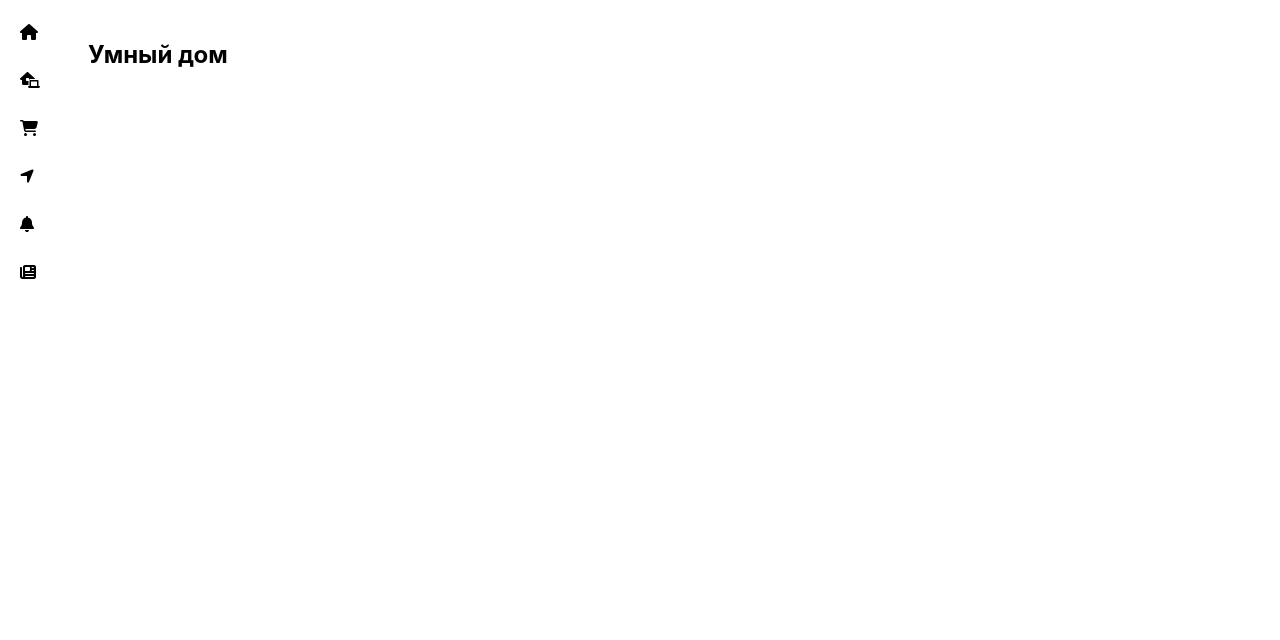
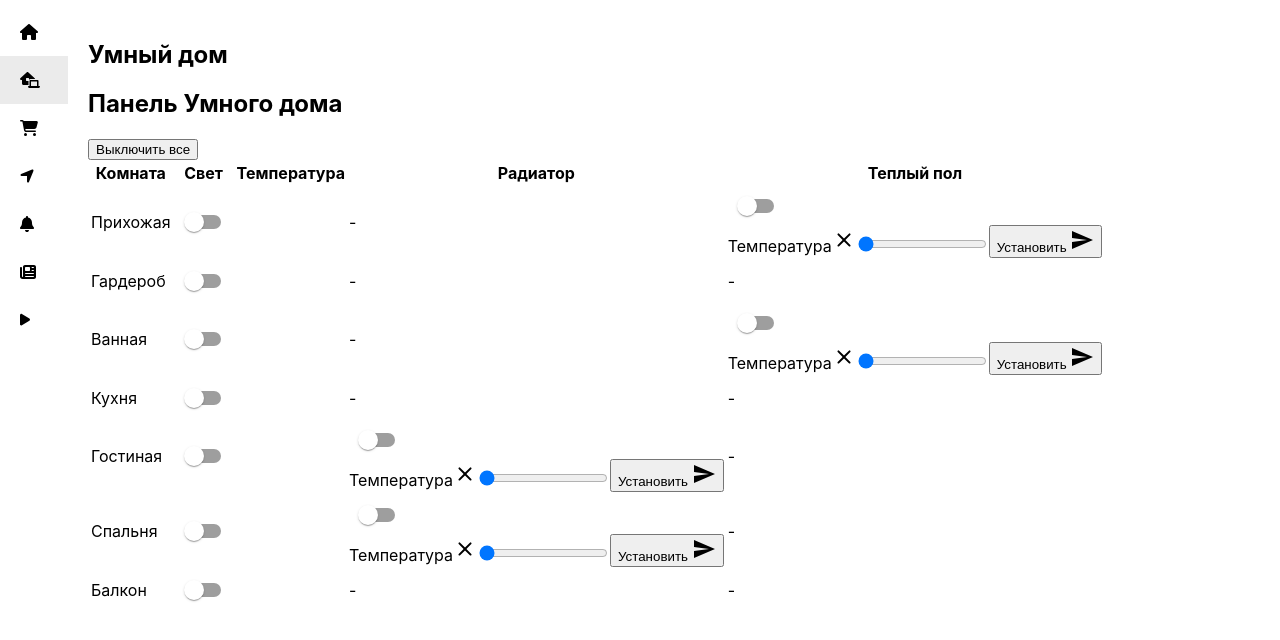
Before and after one commit to sweetje5us/smart-panel, a React (Create React App) app: page /smart-home in a window 1280 px wide. Shown: the top 640 px of the page. Built offline with nearby package versions, Linux system fonts and the light colour scheme.

Commit message:
switches

```diff
--- a/src/components/Sidebar.js
+++ b/src/components/Sidebar.js
@@ -1,28 +1,50 @@
-import React from 'react';
-import { Link } from 'react-router-dom';
+import React, { useState } from 'react';
+import { Link, useLocation } from 'react-router-dom';
 import { FontAwesomeIcon } from '@fortawesome/react-fontawesome';
-import { faHouse, faHouseLaptop, faCartShopping, faLocationArrow, faBell, faNewspaper } from '@fortawesome/free-solid-svg-icons';
+import { faHouse, faHouseLaptop, faCartShopping, faLocationArrow, faBell, faNewspaper, faPlay } from '@fortawesome/free-solid-svg-icons';
 import List from '@mui/material/List';
 import ListItem from '@mui/material/ListItem';
 import ListItemButton from '@mui/material/ListItemButton';
 import ListItemText from '@mui/material/ListItemText';
+import PropTypes from 'prop-types';
+import YandexMusic from './widgets/YandexMusic.jsx';
 
 const Sidebar = ({ open }) => {
-  return (
-    <List>
-      {[
+  const location = useLocation();
+  const [showMusic, setShowMusic] = useState(false);
+
+  const toggleMusic = () => {
+    setShowMusic(prevShowMusic => !prevShowMusic);
+  };
+
+  const menuItems = [
     { text: 'Главная', icon: faHouse, path: '/' },
     { text: 'Умный дом', icon: faHouseLaptop, path: '/smart-home' },
     { text: 'Заказы', icon: faCartShopping, path: '/orders' },
     { text: 'Карта', icon: faLocationArrow, path: '/map' },
     { text: 'Уведомления', icon: faBell, path: '/notifications' },
     { text: 'Новости УК', icon: faNewspaper, path: '/info' },
-      ].map(({ text, icon, path }) => (
+    { text: 'Музыка', icon: faPlay, action: toggleMusic },
+  ];
+
+  return (
+    <>
+      <List>
+        {menuItems.map(({ text, icon, path, action }) => (
           <ListItem key={text} disablePadding sx={{ display: 'block' }}>
             <ListItemButton
-            component={Link}
+              component={action ? 'button' : Link} // Используем 'button' если есть action
               to={path}
-            sx={{ minHeight: 48, px: 2.5 }}
+              onClick={action} // Вызываем action, если он есть
+              sx={{
+                minHeight: 48,
+                px: 2.5,
+                backgroundColor: location.pathname === path ? 'rgba(0, 0, 0, 0.08)' : 'transparent',
+                '&:hover': {
+                  backgroundColor: 'rgba(0, 0, 0, 0.1)',
+                }
+              }}
+              aria-label={text}
             >
               <FontAwesomeIcon icon={icon} style={{ marginRight: '8px' }} />
               {open && <ListItemText primary={text} />}
@@ -30,7 +52,24 @@ const Sidebar = ({ open }) => {
           </ListItem>
         ))}
       </List>
+
+      {/* Компонент YandexMusic отображается поверх страницы */}
+      <div style={{
+        position: 'fixed', // Или 'absolute', в зависимости от ваших требований
+        bottom: 0,
+        left: 0,
+        right: 0,
+        zIndex: 1000, // Убедитесь, что z-index выше других элементов
+        display: showMusic ? 'block' : 'none', // Условное отображение
+      }}>
+        <YandexMusic />
+      </div>
+    </>
   );
 };
 
+Sidebar.propTypes = {
+  open: PropTypes.bool.isRequired,
+};
+
 export default Sidebar;
--- a/src/components/SmartHome.js
+++ b/src/components/SmartHome.js
@@ -1,8 +1,16 @@
 // src/components/SmartHome.js
 import React from 'react';
+import YandexHome from './widgets/YandexHome.jsx'
 
 const SmartHome = () => {
-    return <h2>Умный дом</h2>;
+    return (
+        <div>
+
+
+    <h2>Умный дом</h2>
+    <YandexHome></YandexHome>
+    </div>
+)
 };
 
 export default SmartHome; // Убедитесь, что это default export
--- a/src/components/widgets/YandexHome.jsx
+++ b/src/components/widgets/YandexHome.jsx
@@ -1,11 +1,30 @@
 import React, { useState, useEffect } from 'react';
 import SendIcon from '@mui/icons-material/Send';
 import { CloseRounded } from '@mui/icons-material';
+import Switch from '@mui/material/Switch'; // Импортируем Switch из MUI
 import ip from '../ip.json';
 import token from '../token.json';
 
 const address = `${ip.ip}:${ip.port}`;
 const access_token = token.token_yandex;
+
+// Функция для отправки состояния переключателя
+function handleChangeSw5(id, value) {
+  const myHeaders = new Headers();
+  myHeaders.append("Content-Type", "application/json");
+  myHeaders.append('Accept', 'application/json');
+  myHeaders.append("Authorization", `Bearer ${access_token}`);
+
+  const raw = JSON.stringify({
+    "devices": [{ "id": id, "actions": [{ "type": "devices.capabilities.on_off", "state": { "instance": "on", "value": value } }] }]
+  });
+
+  fetch(`http://${address}/https://api.iot.yandex.net/v1.0/devices/actions`, {
+    method: "POST",
+    headers: myHeaders,
+    body: raw,
+  }).catch((error) => console.error(error));
+}
 
 // Пользовательский хук для получения статуса устройства
 const useDeviceStatus = (id, src) => {
@@ -77,11 +96,14 @@ const Toggle = ({ className, value }) => {
     fetchData();
   }, [className, value]);
 
-  const handleClick = () => {
+  const handleClick = (event) => {
+    const newValue = event.target.checked; // Получаем новое состояние переключателя
     const updatedArray = [...myArray];
-    updatedArray[className] = !myArray[className];
+    updatedArray[className] = newValue;
     setMyArray(updatedArray);
-    // handleChangeSw5(value, updatedArray[className]); // Uncomment and implement this function as needed
+
+    // Вызываем функцию для отправки состояния
+    handleChangeSw5(value, newValue);
   };
 
   const handleSliderChange = (event) => {
@@ -100,7 +122,11 @@ const Toggle = ({ className, value }) => {
   return (
     <div>
       <label>
-        <input type="checkbox" onChange={handleClick} checked={myArray[className]} />
+        <Switch
+          checked={myArray[className]}
+          onChange={handleClick}
+          color="primary" // Вы можете изменить цвет переключателя
+        />
         {className > 10 && myArray[className] && (
           <span>{currentTemperature}°</span>
         )}
@@ -140,7 +166,7 @@ const DashboardCard07 = () => {
   const handleClick = () => {
     const deviceIds = rooms.map(room => room.lightId);
     deviceIds.forEach(id => {
-      // handleChangeSw5(id, false); // Uncomment and implement this function as needed
+     handleChangeSw5(id, false); // Uncomment and implement this function as needed
     });
   };
 
--- a/src/components/widgets/YandexMusic.jsx
+++ b/src/components/widgets/YandexMusic.jsx
@@ -6,11 +6,11 @@ const MusicPlayer = () => {
 
 
     return (
-        <div style={{ width: '100%', height: '30%' }}>
+        <div style={{ width: '100%', height: '100%' }}>
             <iframe
                 frameBorder="0"
                 allow="clipboard-write"
-                style={{ border: 'none', width: '100%', height: '100%' }}
+                style={{ border: 'none', width: '100%', height: '600px' }}
                 src="https://music.yandex.ru/iframe/playlist/yamusic-daily/115342344"
                 title="Music Player"
             >
```
Lines whose indentation alone changed are shown as unchanged.
